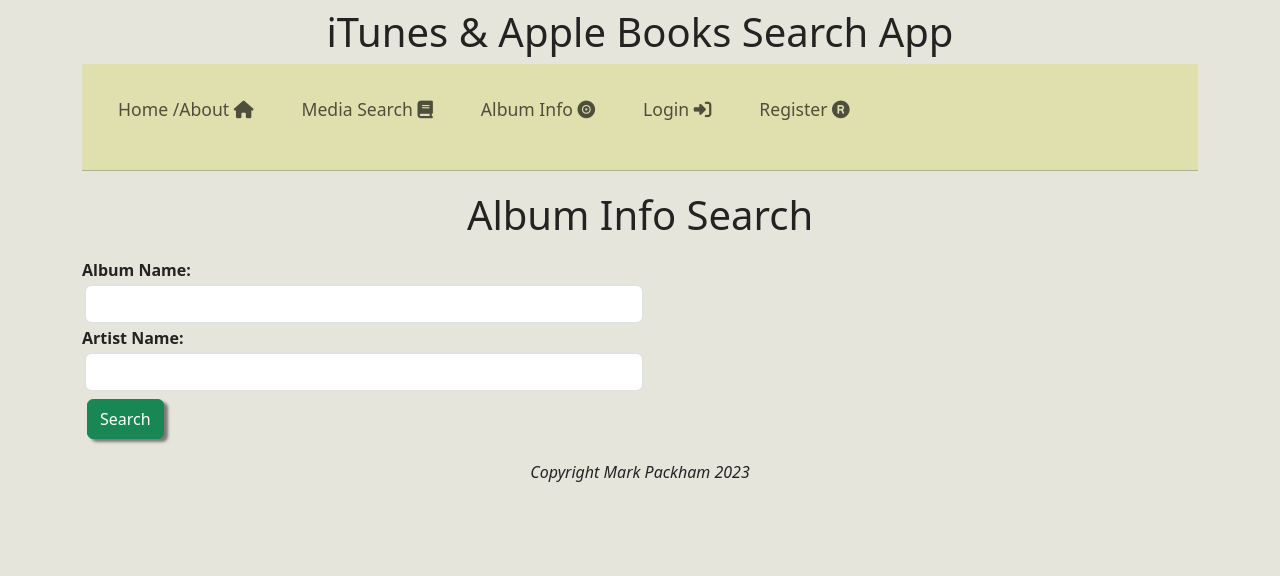
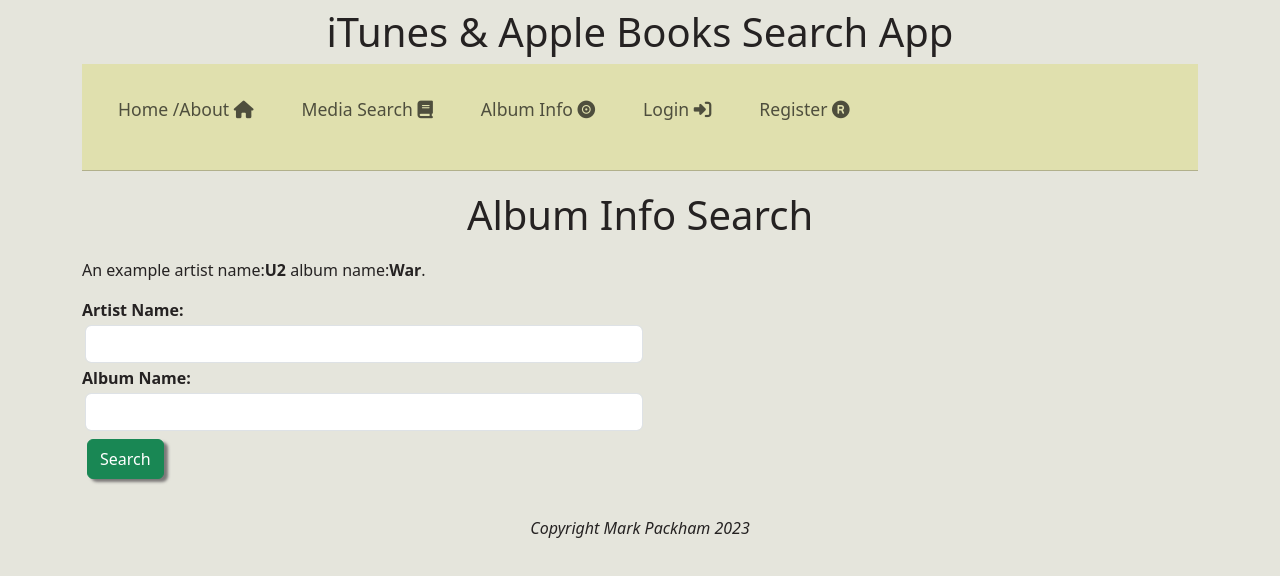
Before and after one commit to markpackham/HyperionReactExpressFaviTunesCapstoneProject, a React (Vite) app in the folder frontend/: page /search-album in a window 1280 px wide. Shown: the top 576 px of the page. Built offline with nearby package versions, Linux system fonts and the light colour scheme.

Commit message:
output album info with substring

```diff
--- a/frontend/src/components/search-album/AlbumSearch.jsx
+++ b/frontend/src/components/search-album/AlbumSearch.jsx
@@ -4,8 +4,11 @@ import axios from "axios";
 import DOMPurify from "dompurify";
 import Swal from "sweetalert2";
 import { albumUrlPath } from "../../global";
+import { useState } from "react";
 
 const AlbumSearch = () => {
+  const [albums, setAlbums] = useState([]);
+
   //url example `http://localhost:8080/favs/album-info?albumName=Greatest+Hits&artistName=Creed`;
   // First test with single words - Album "War" and artist "U2";
 
@@ -26,10 +29,8 @@ const AlbumSearch = () => {
         })
         .then((res) => {
           if (res.status === 200) {
-            Swal.fire({
-              title: res.data,
-              icon: "success",
-            });
+            console.log(res.data);
+            setAlbums(res.data);
           } else {
             Swal.fire({
               title: "Search Failed",
@@ -52,10 +53,28 @@ const AlbumSearch = () => {
   return (
     <div>
       <h1>Album Info Search</h1>
+      <p>
+        An example artist name:<strong>U2</strong> album name:
+        <strong>War</strong>.
+      </p>
       <form
         onSubmit={formik.handleSubmit}
         className="form-group col-sm-12 col-md-6"
       >
+        <label htmlFor="artistName">Artist Name:</label>
+        <input
+          id="artistName"
+          type="password"
+          className="form-control"
+          {...formik.getFieldProps("artistName")}
+        />
+
+        {formik.touched.password && formik.errors.password ? (
+          <div className="fw-bold text-danger mb-1">
+            {formik.errors.artistName}
+          </div>
+        ) : null}
+
         <label htmlFor="albumName">Album Name:</label>
         <input
           id="albumName"
@@ -70,24 +89,26 @@ const AlbumSearch = () => {
           </div>
         ) : null}
 
-        <label htmlFor="artistName">Artist Name:</label>
-        <input
-          id="artistName"
-          type="password"
-          className="form-control"
-          {...formik.getFieldProps("artistName")}
-        />
-
-        {formik.touched.password && formik.errors.password ? (
-          <div className="fw-bold text-danger mb-1">
-            {formik.errors.artistName}
-          </div>
-        ) : null}
-
         <button type="submit" className="btn btn-success">
           Search
         </button>
       </form>
+
+      <div className="row">
+        <div className="col-sm-12 col-md-6 item-search">
+          <ul>
+            {albums.map((album) => (
+              <li key={album.releaseDate}>
+                <a href={album.trackViewUrl} target="_blank" rel="noreferrer">
+                  {album.albumName} by {album.artistName} released on{" "}
+                  {album.releaseDate.substring(0, 10)}
+                  <img src={album.albumCoverImage} alt={album.albumName} />
+                </a>
+              </li>
+            ))}
+          </ul>
+        </div>
+      </div>
     </div>
   );
 };
--- a/frontend/src/components/search-favs/FavSearch.jsx
+++ b/frontend/src/components/search-favs/FavSearch.jsx
@@ -37,7 +37,7 @@ const FavSearch = () => {
 
   useEffect(() => {
     const fetchSearchResults = async () => {
-      const response = await axios.get(iTunesUrlPath, {
+      const res = await axios.get(iTunesUrlPath, {
         params: {
           term: searchTerm,
           media: media,
@@ -45,7 +45,7 @@ const FavSearch = () => {
           limit: 10,
         },
       });
-      setSearchResults(response.data.results);
+      setSearchResults(res.data.results);
     };
     fetchSearchResults();
   }, [searchTerm, media, entity]);
```
